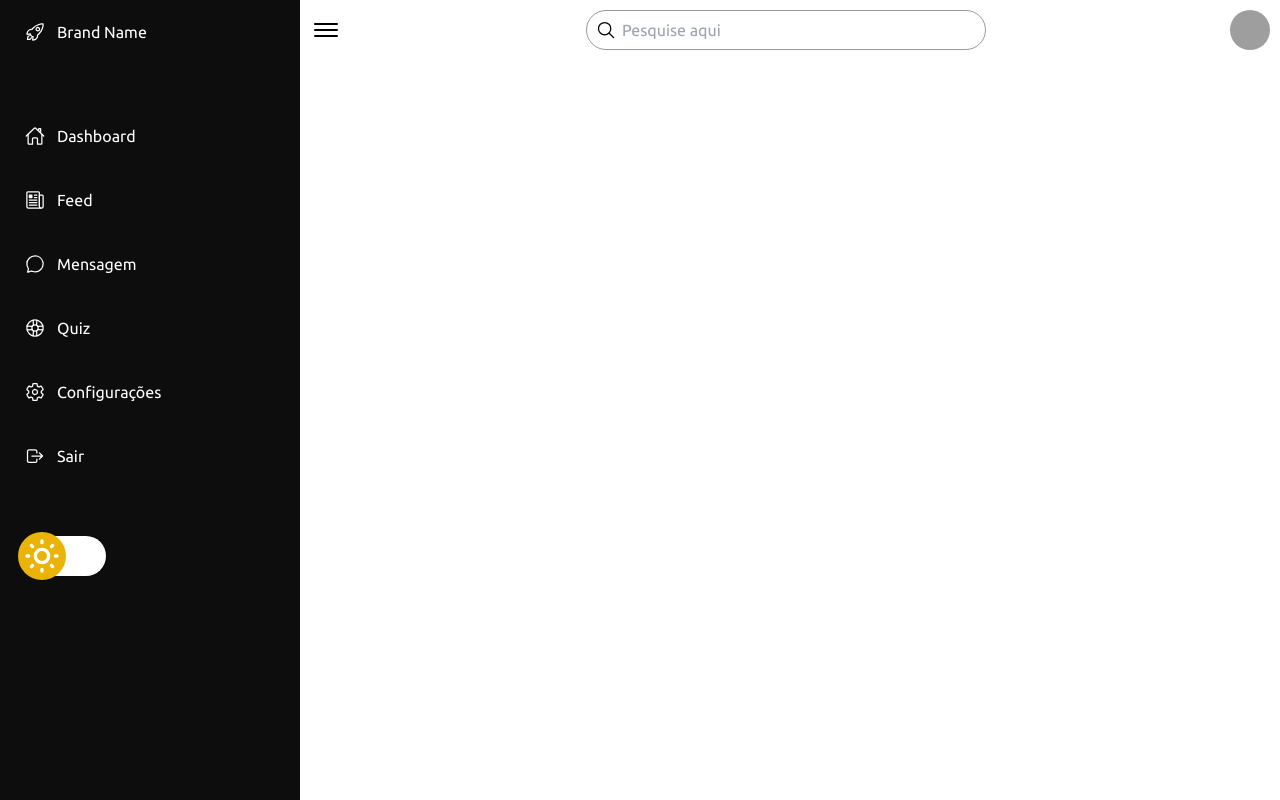
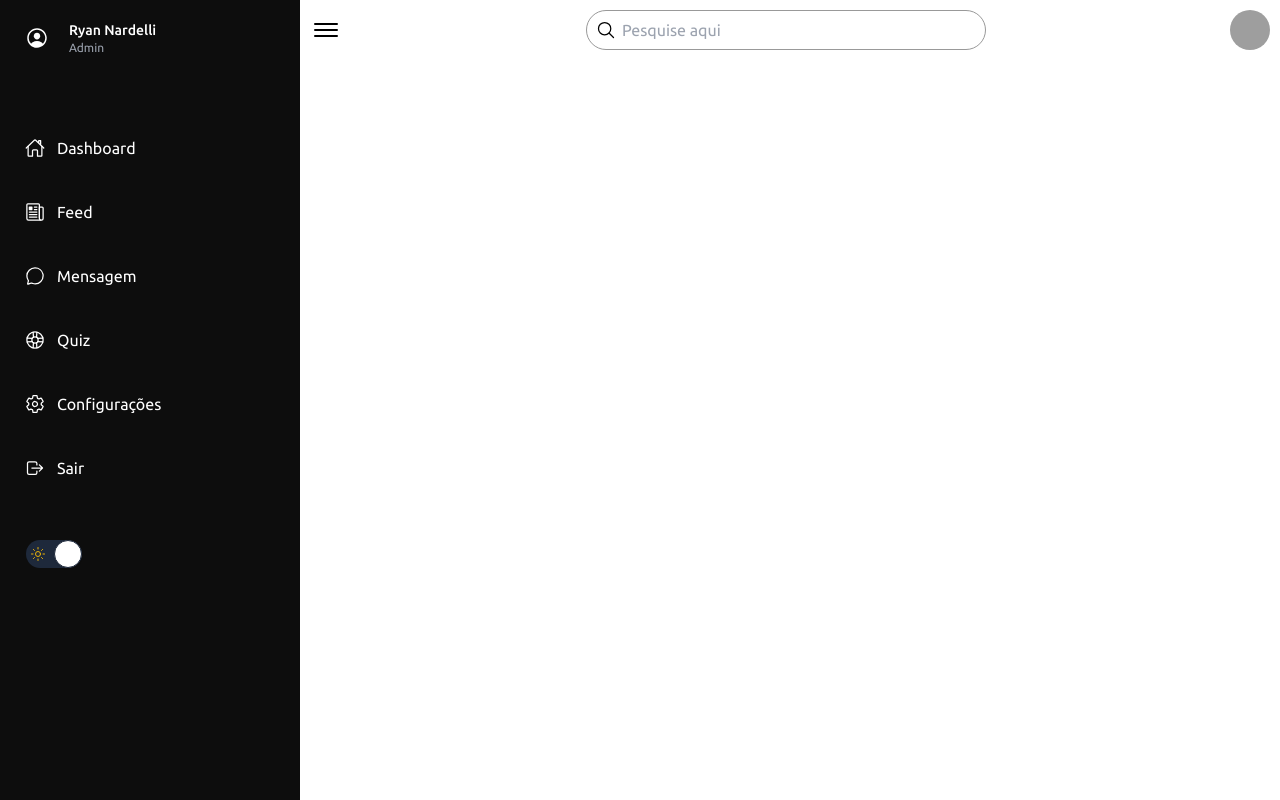
Before and after one commit to ryannardelli/heisenverse-_front_end, a Next.js app: page /dashboard in a window 1280 px wide. Built offline with nearby package versions, Linux system fonts and the light colour scheme; grey boxes are pictures that could not be loaded.

Commit message:
enviando alteraç

```diff
--- a/public/styles/sidebar.css
+++ b/public/styles/sidebar.css
@@ -113,6 +113,11 @@ body {
   transition: 0.5s;
 }
 
+.main.active {
+  width: calc(100% - 80px);
+  left: 54px;
+}
+
 .topbar {
   width: 100%;
   height: 60px;
--- a/src/app/dashboard/page.tsx
+++ b/src/app/dashboard/page.tsx
@@ -1,28 +1,41 @@
+"use client";
+import { useState } from "react";
 import {
   IoHomeOutline,
   IoChatbubbleOutline,
   IoSettingsOutline,
   IoHelpBuoyOutline,
   IoLogOutOutline,
-  IoRocketOutline,
   IoNewspaperOutline,
   IoMenuOutline,
   IoSearchOutline,
+  IoMoonOutline,
+  IoSunnyOutline,
+  IoPersonCircleOutline,
 } from "react-icons/io5";
 import "/public/styles/sidebar.css";
 
 export default function Dashboard() {
+  const [menuActive, setMenuActive] = useState(false);
+
+  const toggleMenu = () => {
+    setMenuActive(!menuActive);
+  };
+
   return (
     <>
-      <div className="container-dashboard">
-        <div className="navigation">
+      <div className={`container-dashboard ${menuActive ? "active" : ""}`}>
+        <div className={`navigation ${menuActive ? "active" : ""}`}>
           <ul>
             <li>
-              <a href="#">
+              <a>
                 <span className="icon">
-                  <IoRocketOutline size={20} />
+                  <IoPersonCircleOutline size={24} />
                 </span>
-                <span className="title">Brand Name</span>
+                <div className="flex flex-col ml-2">
+                  <span className="text-sm font-medium">Ryan Nardelli</span>
+                  <span className="text-xs text-gray-400">Admin</span>
+                </div>
               </a>
             </li>
 
@@ -80,33 +93,36 @@ export default function Dashboard() {
               </a>
             </li>
 
-            <button className="w-20 h-10 rounded-full ml-4 mt-12 bg-white flex items-center transition duration-300 focus:outline-none shadow">
-              <div
-                id="switch-toggle"
-                className="w-12 h-12 relative rounded-full transition duration-500 transform bg-yellow-500 -translate-x-2 p-1 text-white"
-              >
-                <svg
-                  xmlns="http://www.w3.org/2000/svg"
-                  fill="none"
-                  viewBox="0 0 24 24"
-                  stroke="currentColor"
-                >
-                  <path
-                    strokeLinecap="round"
-                    strokeLinejoin="round"
-                    strokeWidth="2"
-                    d="M12 3v1m0 16v1m9-9h-1M4 12H3m15.364 6.364l-.707-.707M6.343 6.343l-.707-.707m12.728 0l-.707.707M6.343 17.657l-.707.707M16 12a4 4 0 11-8 0 4 4 0 018 0z"
-                  />
-                </svg>
+            {/* Toggle Light/Dark */}
+            <div className="relative inline-block w-14 h-7 mt-10 ml-4">
+              <div className="absolute left-1 top-1/2 transform -translate-y-1/2 text-yellow-500">
+                <IoSunnyOutline size={16} />
               </div>
-            </button>
+
+              <input
+                defaultChecked
+                id="switch-component-1"
+                type="checkbox"
+                className="peer appearance-none w-14 h-7 bg-slate-100 rounded-full checked:bg-slate-800 cursor-pointer transition-colors duration-300"
+              />
+
+              <label
+                htmlFor="switch-component-1"
+                className="absolute top-0 left-0 w-7 h-7 bg-white rounded-full border border-slate-300 shadow-sm transition-transform duration-300 peer-checked:translate-x-7 peer-checked:border-slate-800 cursor-pointer"
+              ></label>
+
+              <div className="absolute right-1 top-1/2 transform -translate-y-1/2 text-slate-300 peer-checked:text-white">
+                <IoMoonOutline size={16} />
+              </div>
+            </div>
           </ul>
         </div>
       </div>
 
-      <div className="main">
+      {/* MAIN */}
+      <div className={`main ${menuActive ? "active" : ""}`}>
         <div className="topbar">
-          <div className="toggle">
+          <div className="toggle cursor-pointer" onClick={toggleMenu}>
             <IoMenuOutline size={32} />
           </div>
           <div className="search">
```
Lines whose indentation alone changed are shown as unchanged.
